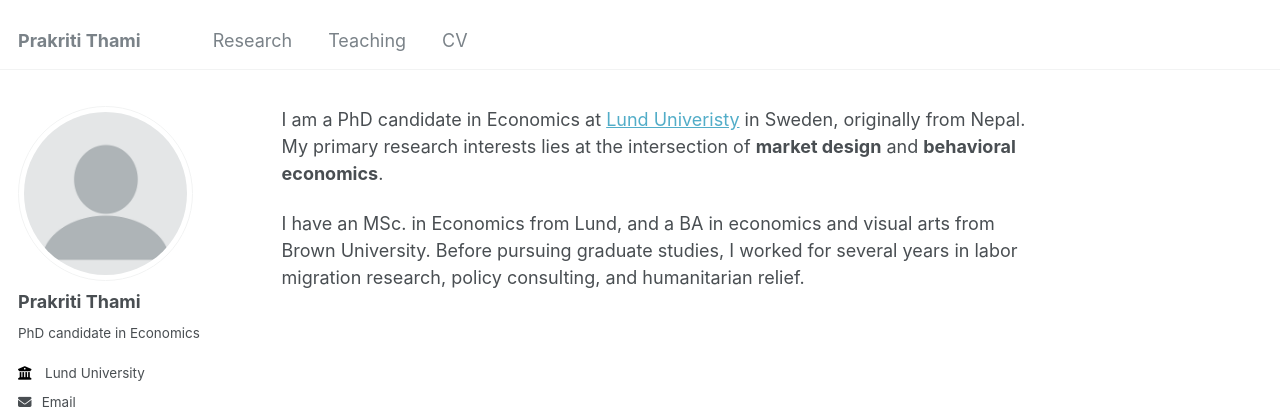
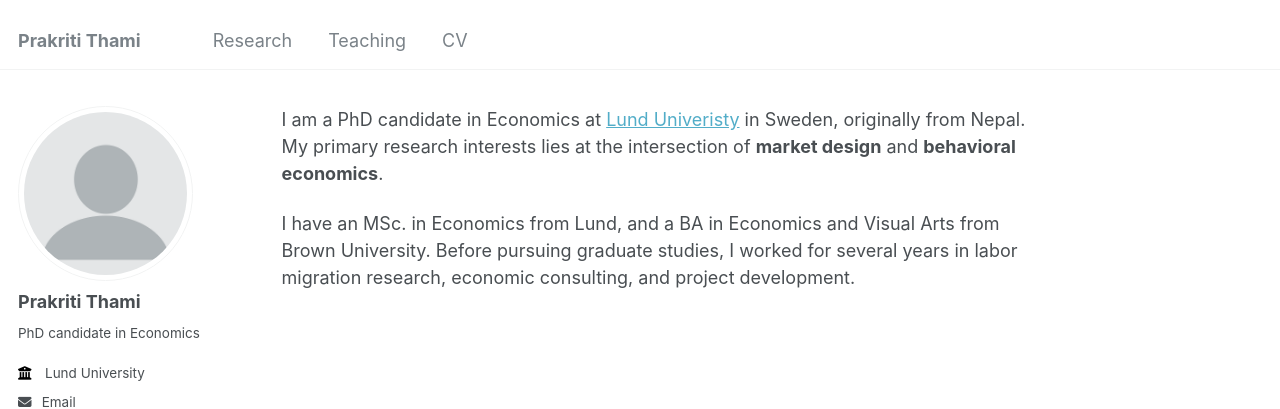
Before and after one commit to prakritithami/prakritithami.github.io, a Jekyll site: the page built from _pages/about.md, in a window 1280 px wide. Shown: the top 409 px of the page. Built offline with Jekyll 4.4.1, drawn with Linux system fonts in a browser that asks for light colours.

Commit message:
Update about.md

```diff
--- a/_pages/about.md
+++ b/_pages/about.md
@@ -8,4 +8,4 @@ redirect_from:
 ---
 I am a PhD candidate in Economics at [Lund Univeristy](https://portal.research.lu.se/en/persons/prakriti-thami) in Sweden, originally from Nepal. My primary research interests lies at the intersection of **market design** and **behavioral economics**.
 
-I have an MSc. in Economics from Lund, and a BA in economics and visual arts from Brown University. Before pursuing graduate studies, I worked for several years in labor migration research, policy consulting, and humanitarian relief.
+I have an MSc. in Economics from Lund, and a BA in Economics and Visual Arts from Brown University. Before pursuing graduate studies, I worked for several years in labor migration research, economic consulting, and project development.
```
